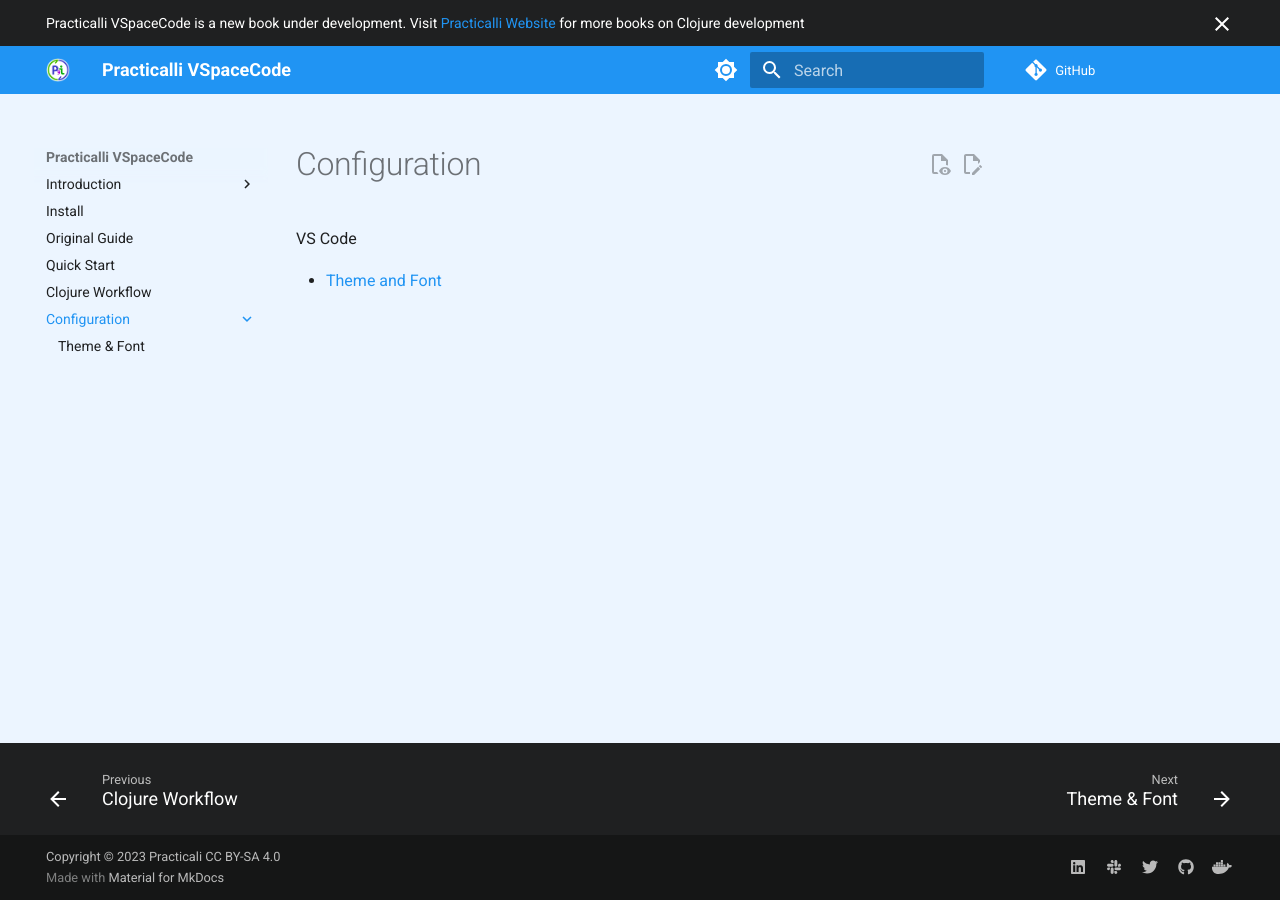
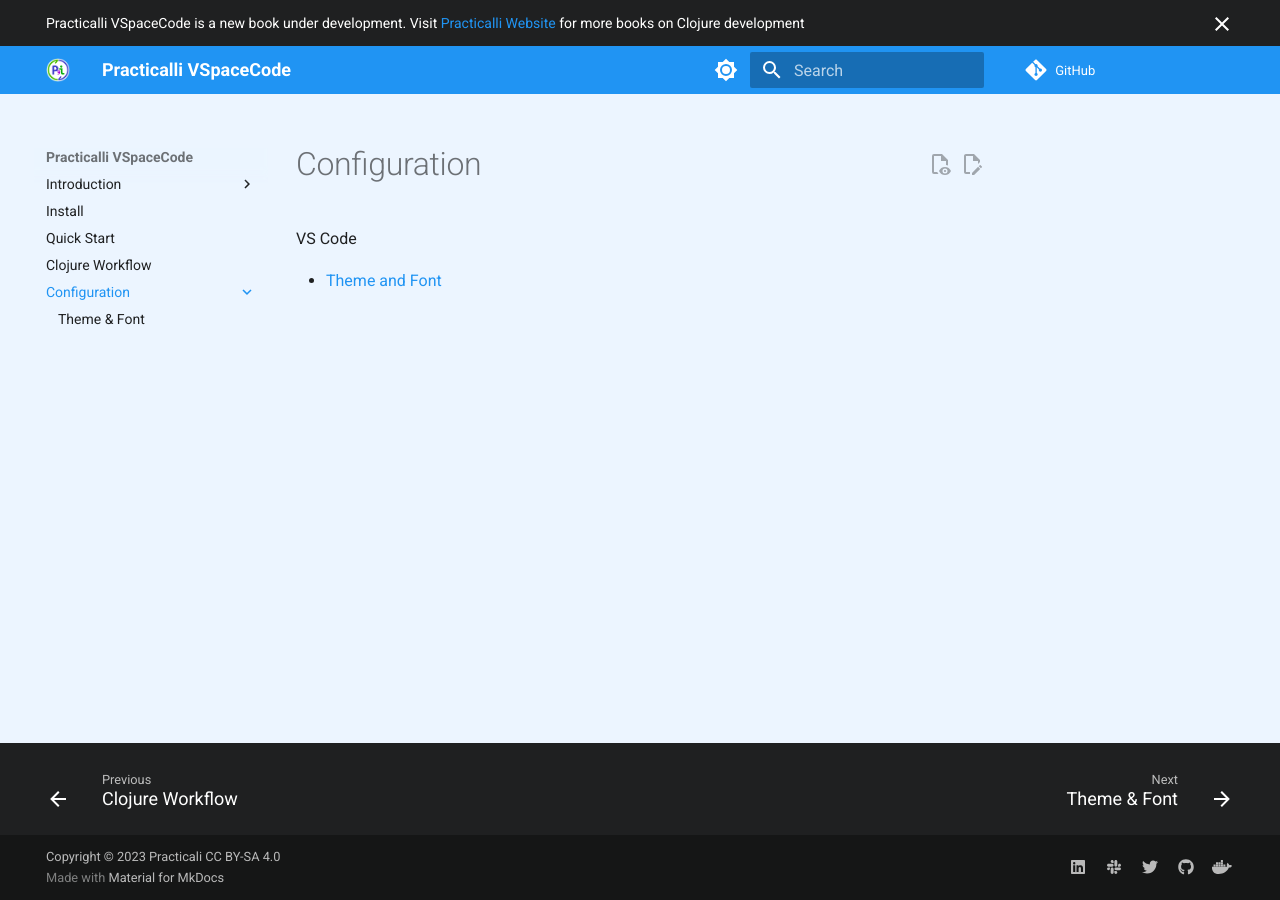
Before and after one commit to practicalli/vspacecode, an MkDocs documentation site: the page built from docs/configuration/index.md, in a window 1280 px wide. Built offline with MkDocs 1.6.1 and Material for MkDocs 9.7.7, drawn with Linux system fonts in a browser that asks for light colours; plug-ins that fetch from the network failed and are left out; comment, search, counter and statistics services are not loaded.

Commit message:
mkdocs: remove redundant guide

```diff
--- a/mkdocs.yml
+++ b/mkdocs.yml
@@ -129,7 +129,6 @@
       - Contributing: introduction/contributing.md
       - Writing Tips: introduction/writing-tips.md
   - Install: install/index.md
-  - Original Guide: guide/original.md
   - Quick Start: guide/quick-start.md
   - Clojure Workflow:
       - guide/clojure/index.md
```
